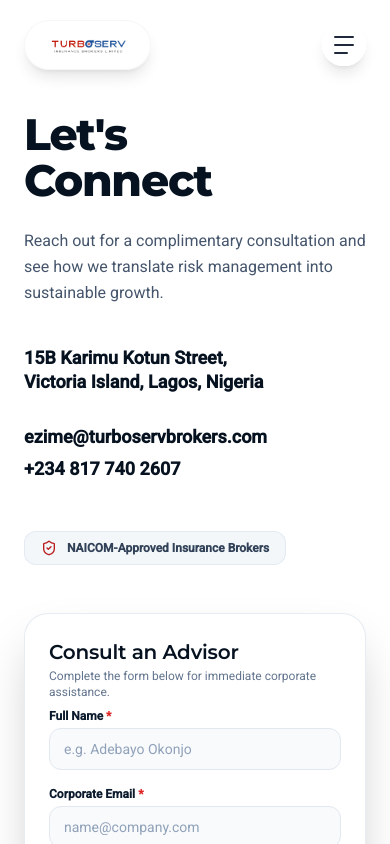
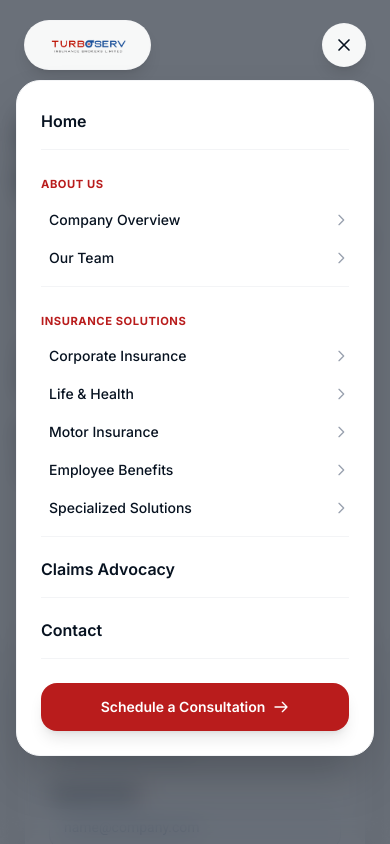
Before and after one commit to The-Bedouin/turboserv, a Next.js app: page /contact in a window 390 px wide. Both pictures are taken after a click on the button 344 px from the left and 45 px from the top of the page. Shown: the top 844 px of the page. Built offline with nearby package versions, Linux system fonts and the light colour scheme.

Commit message:
final fixes on email and what not

```diff
--- a/app/claims/components/ClaimsFAQ.tsx
+++ b/app/claims/components/ClaimsFAQ.tsx
@@ -190,7 +190,7 @@
                 </a>
 
                 <a
-                  href="mailto:claims@turboservbrokers.com"
+                  href="mailto:info@turboservbrokers.com"
                   className="flex items-center gap-4 bg-white/[0.06] border border-white/[0.08] rounded-xl px-5 py-4 hover:bg-red-600/20 hover:border-red-500/30 transition-all duration-300 group"
                 >
                   <div className="w-11 h-11 rounded-xl bg-red-500/15 flex items-center justify-center flex-shrink-0 text-red-400 group-hover:bg-red-600 group-hover:text-white transition-colors duration-300">
@@ -198,7 +198,7 @@
                   </div>
                   <div>
                     <p className="text-white text-sm font-semibold group-hover:text-red-400 transition-colors duration-300">
-                      claims@turboservbrokers.com
+                      info@turboservbrokers.com
                     </p>
                     <p className="text-slate-400 text-xs">Send an email</p>
                   </div>
--- a/app/components/BigBrandFooter.tsx
+++ b/app/components/BigBrandFooter.tsx
@@ -11,10 +11,10 @@
           {/* Contact Details */}
           <div className="space-y-1">
             <a
-              href="mailto:ezime@turboservbrokers.com"
+              href="mailto:info@turboservbrokers.com"
               className="block hover:text-red-600 transition-colors"
             >
-              ezime@turboservbrokers.com
+              info@turboservbrokers.com
             </a>
             <a
               href="tel:08177402607"
--- a/app/components/CoreSolutions.tsx
+++ b/app/components/CoreSolutions.tsx
@@ -1,5 +1,6 @@
 "use client";
 
+import Link from "next/link";
 import { useRef, useState, useEffect } from "react";
 import {
   motion,
@@ -82,21 +83,21 @@
    ───────────────────────────────────────────────────────────── */
 const topRowCards = [
   {
-    href: "/services/corporate-insurance",
+    href: "/solutions/corporate-insurance",
     icon: <IconBuilding />,
     category: "Industrial & Commercial",
     title: "Corporate Insurance",
     desc: "Comprehensive asset defense spanning Fire & Special Perils, Engineering risks, and Oil & Gas operations for large-scale enterprises.",
   },
   {
-    href: "/services/motor-insurance",
+    href: "/solutions/motor",
     icon: <IconCar />,
     category: "Fleet & Mobility",
     title: "Motor Insurance",
     desc: "Enterprise fleet management and full comprehensive motor coverage to keep your operations moving safely at every turn.",
   },
   {
-    href: "/services/employee-benefits",
+    href: "/solutions/employee-benefits",
     icon: <IconGroup />,
     category: "Healthcare & Welfare",
     title: "Employee Benefits",
@@ -106,7 +107,7 @@
 
 const bottomRowCards = [
   {
-    href: "/services/specialized-solutions",
+    href: "/solutions/specialized",
     icon: <IconShield />,
     category: "Growth & Emerging Risk",
     title: "Specialized Solutions",
@@ -114,7 +115,7 @@
     wide: true,
   },
   {
-    href: "/services/claims-advocacy",
+    href: "/claims",
     icon: <IconAnchor />,
     category: "Risk & Claims",
     title: "Claims Advocacy",
@@ -137,7 +138,7 @@
 
 function SolutionCard({ href, icon, category, title, desc }: CardProps) {
   return (
-    <a
+    <Link
       href={href}
       className="group relative flex flex-col h-full bg-white rounded-2xl px-6.5 py-6 border border-gray-100/80 shadow-[0_2px_20px_rgba(7,18,32,0.04)] hover:shadow-[0_16px_48px_rgba(7,18,32,0.10)] hover:-translate-y-1 transition-all duration-300 overflow-hidden"
     >
@@ -176,7 +177,7 @@
           </svg>
         </span>
       </div>
-    </a>
+    </Link>
   );
 }
 
--- a/app/components/Header.tsx
+++ b/app/components/Header.tsx
@@ -1,8 +1,10 @@
 "use client";
 
 import { motion, AnimatePresence } from "framer-motion";
-import { useState } from "react";
+import { useState, useEffect } from "react";
 import Image from "next/image";
+import Link from "next/link";
+import { usePathname } from "next/navigation";
 
 const navLinks = [
   { label: "Home", href: "/" },
@@ -29,31 +31,78 @@
   { label: "Contact", href: "/contact" },
 ];
 
-const fadeDown = {
-  hidden: { opacity: 0, y: -20 },
-  visible: {
-    opacity: 1,
-    y: 0,
-    transition: { duration: 0.8, ease: [0.23, 1, 0.32, 1] as const },
-  },
+export default function Header() {
+  const pathname = usePathname();
+  const [activeDropdown, setActiveDropdown] = useState<string | null>(null);
+  const [mobileMenuOpen, setMobileMenuOpen] = useState(false);
+  const [isVisible, setIsVisible] = useState(true);
+
+  // Lock body scroll when mobile menu is open
+  useEffect(() => {
+    if (mobileMenuOpen) {
+      document.body.style.overflow = "hidden";
+    } else {
+      document.body.style.overflow = "";
+    }
+    return () => {
+      document.body.style.overflow = "";
+    };
+  }, [mobileMenuOpen]);
+
+  // Close mobile menu on route change
+  useEffect(() => {
+    setMobileMenuOpen(false);
+  }, [pathname]);
+
+  // Scroll direction detection
+  useEffect(() => {
+    let lastScrollY = window.scrollY;
+
+    const handleScroll = () => {
+      const currentScrollY = window.scrollY;
+      const isHome = pathname === "/";
+      const threshold = isHome ? window.innerHeight * 0.75 : 80;
+
+      if (currentScrollY <= threshold) {
+        setIsVisible(true);
+      } else {
+        if (currentScrollY > lastScrollY + 5) {
+          // Scrolling down -> hide navbar
+          setIsVisible(false);
+          setActiveDropdown(null);
+        } else if (currentScrollY < lastScrollY - 5) {
+          // Scrolling up -> show navbar
+          setIsVisible(true);
+        }
+      }
+
+      lastScrollY = currentScrollY;
     };
 
-export default function Header() {
-  const [activeDropdown, setActiveDropdown] = useState<string | null>(null);
+    window.addEventListener("scroll", handleScroll, { passive: true });
+    return () => window.removeEventListener("scroll", handleScroll);
+  }, [pathname]);
 
   return (
+    <>
       <motion.header
-      className="fixed top-0 left-0 right-0 z-50 flex items-center justify-between px-6 py-5 md:px-10 lg:px-14"
-      variants={fadeDown}
-      initial="hidden"
-      animate="visible"
+        className="fixed top-0 left-0 right-0 z-50 flex items-center justify-between px-6 py-5 md:px-10 lg:px-14 pointer-events-none"
+        initial={{ y: 0, opacity: 1 }}
+        animate={{
+          y: isVisible || mobileMenuOpen ? 0 : -100,
+          opacity: isVisible || mobileMenuOpen ? 1 : 0,
+        }}
+        transition={{ duration: 0.35, ease: [0.23, 1, 0.32, 1] }}
       >
         {/* Logo — white pill with official Turboserv Logo */}
-      <motion.a
+        <motion.div
+          className="pointer-events-auto"
+          whileHover={{ scale: 1.02 }}
+          transition={{ type: "spring", stiffness: 400, damping: 25 }}
+        >
+          <Link
             href="/"
             className="flex items-center bg-white/95 backdrop-blur-md rounded-full px-5 py-2.5 shadow-lg border border-gray-100/80 hover:bg-white transition-all"
-        whileHover={{ scale: 1.02 }}
-        transition={{ type: "spring", stiffness: 400, damping: 25 }}
             aria-label="Turboserv Insurance Brokers Home"
           >
             <Image
@@ -63,16 +112,13 @@
               height={40}
               className="h-7 sm:h-8 w-auto object-contain"
               priority
+              loading="eager"
             />
-      </motion.a>
+          </Link>
+        </motion.div>
 
-      {/* Navigation — white pill */}
-      <motion.nav
-        className="hidden md:flex items-center bg-white/95 backdrop-blur-md rounded-full px-2 py-2 shadow-lg border border-gray-100"
-        initial={{ opacity: 0, y: -20 }}
-        animate={{ opacity: 1, y: 0 }}
-        transition={{ duration: 0.8, delay: 0.15, ease: [0.23, 1, 0.32, 1] as const }}
-      >
+        {/* Desktop Navigation — white pill */}
+        <nav className="hidden md:flex items-center bg-white/95 backdrop-blur-md rounded-full px-2 py-2 shadow-lg border border-gray-100 pointer-events-auto">
           <ul className="flex items-center gap-1">
             {navLinks.map((link) => (
               <li key={link.label} className="relative">
@@ -99,13 +145,13 @@
                           <ul className="py-2">
                             {link.subLinks.map((subLink) => (
                               <li key={subLink.label}>
-                              <a
+                                <Link
                                   href={subLink.href}
                                   className="block px-5 py-2.5 text-[0.8125rem] text-gray-700 hover:bg-red-50 hover:text-red-600 transition-colors"
                                   onClick={() => setActiveDropdown(null)}
                                 >
                                   {subLink.label}
-                              </a>
+                                </Link>
                               </li>
                             ))}
                           </ul>
@@ -114,12 +160,12 @@
                     </AnimatePresence>
                   </>
                 ) : (
-                <a
+                  <Link
                     href={link.href}
                     className="relative px-4 py-2 text-[0.8125rem] font-medium text-navy-900 rounded-full transition-colors duration-300 hover:text-red-600 hover:bg-navy-50/60"
                   >
                     {link.label}
-                </a>
+                  </Link>
                 )}
               </li>
             ))}
@@ -129,7 +175,7 @@
           <div className="w-px h-6 bg-gray-200 mx-2" />
 
           {/* CTA */}
-        <a
+          <Link
             href="/contact"
             className="group flex items-center gap-2.5 pl-4 pr-2 py-2 text-[0.8125rem] font-medium text-navy-900 rounded-full transition-colors duration-300 hover:text-red-600"
           >
@@ -151,18 +197,103 @@
                 />
               </svg>
             </span>
-        </a>
-      </motion.nav>
+          </Link>
+        </nav>
 
-      {/* Mobile hamburger */}
+        {/* Mobile hamburger button */}
         <button
-        className="md:hidden flex flex-col gap-1.5 bg-white/95 backdrop-blur-md rounded-full p-3 shadow-lg"
-        aria-label="Open menu"
+          onClick={() => setMobileMenuOpen(!mobileMenuOpen)}
+          className="md:hidden flex items-center justify-center w-11 h-11 bg-white/95 backdrop-blur-md rounded-full shadow-lg border border-gray-100/80 pointer-events-auto text-navy-950 hover:text-red-600 transition-colors"
+          aria-label="Toggle navigation menu"
         >
-        <span className="w-5 h-0.5 bg-gray-800 rounded-full" />
-        <span className="w-5 h-0.5 bg-gray-800 rounded-full" />
-        <span className="w-3.5 h-0.5 bg-gray-800 rounded-full" />
+          {mobileMenuOpen ? (
+            <svg className="w-5 h-5" fill="none" viewBox="0 0 24 24" stroke="currentColor" strokeWidth={2}>
+              <path strokeLinecap="round" strokeLinejoin="round" d="M6 18L18 6M6 6l12 12" />
+            </svg>
+          ) : (
+            <svg className="w-5 h-5" fill="none" viewBox="0 0 24 24" stroke="currentColor" strokeWidth={2}>
+              <path strokeLinecap="round" strokeLinejoin="round" d="M4 6h16M4 12h16M4 18h16" />
+            </svg>
+          )}
         </button>
       </motion.header>
+
+      {/* Mobile Menu Backdrop & Drawer */}
+      <AnimatePresence>
+        {mobileMenuOpen && (
+          <>
+            {/* Backdrop Blur */}
+            <motion.div
+              initial={{ opacity: 0 }}
+              animate={{ opacity: 1 }}
+              exit={{ opacity: 0 }}
+              onClick={() => setMobileMenuOpen(false)}
+              className="fixed inset-0 bg-navy-950/60 backdrop-blur-md z-40 md:hidden pointer-events-auto"
+            />
+
+            {/* Mobile Sheet */}
+            <motion.div
+              initial={{ opacity: 0, y: -20, scale: 0.96 }}
+              animate={{ opacity: 1, y: 0, scale: 1 }}
+              exit={{ opacity: 0, y: -20, scale: 0.96 }}
+              transition={{ duration: 0.25, ease: [0.23, 1, 0.32, 1] }}
+              className="fixed left-4 right-4 top-20 bg-white rounded-3xl p-6 shadow-2xl border border-gray-100 z-50 md:hidden pointer-events-auto max-h-[82vh] overflow-y-auto"
+            >
+              <div className="flex flex-col gap-4">
+                {navLinks.map((link) => (
+                  <div key={link.label} className="border-b border-gray-100 pb-3 last:border-0 last:pb-0">
+                    {link.subLinks ? (
+                      <div>
+                        <div className="py-1 mb-1">
+                          <span className="text-[0.7rem] font-bold uppercase tracking-wider text-red-600">
+                            {link.label}
+                          </span>
+                        </div>
+                        <div className="flex flex-col gap-1.5 pl-2">
+                          {link.subLinks.map((sub) => (
+                            <Link
+                              key={sub.label}
+                              href={sub.href}
+                              onClick={() => setMobileMenuOpen(false)}
+                              className="text-sm font-medium text-navy-950 hover:text-red-600 py-1.5 transition-colors flex items-center justify-between"
+                            >
+                              <span>{sub.label}</span>
+                              <svg className="w-4 h-4 text-gray-400" fill="none" viewBox="0 0 24 24" stroke="currentColor">
+                                <path strokeLinecap="round" strokeLinejoin="round" strokeWidth={2} d="M9 5l7 7-7 7" />
+                              </svg>
+                            </Link>
+                          ))}
+                        </div>
+                      </div>
+                    ) : (
+                      <Link
+                        href={link.href}
+                        onClick={() => setMobileMenuOpen(false)}
+                        className="text-base font-semibold text-navy-950 hover:text-red-600 block py-1 transition-colors"
+                      >
+                        {link.label}
+                      </Link>
+                    )}
+                  </div>
+                ))}
+
+                <div className="pt-2">
+                  <Link
+                    href="/contact"
+                    onClick={() => setMobileMenuOpen(false)}
+                    className="w-full py-3.5 bg-red-600 hover:bg-red-700 active:scale-[0.99] text-white font-semibold text-sm rounded-2xl flex items-center justify-center gap-2 shadow-lg transition-all"
+                  >
+                    <span>Schedule a Consultation</span>
+                    <svg className="w-4 h-4" fill="none" viewBox="0 0 24 24" stroke="currentColor" strokeWidth={2}>
+                      <path strokeLinecap="round" strokeLinejoin="round" d="M14 5l7 7m0 0l-7 7m7-7H3" />
+                    </svg>
+                  </Link>
+                </div>
+              </div>
+            </motion.div>
+          </>
+        )}
+      </AnimatePresence>
+    </>
   );
 }
--- a/app/components/MegaFooter.tsx
+++ b/app/components/MegaFooter.tsx
@@ -284,10 +284,10 @@
               </p>
               <p>
                 <a
-                  href="mailto:ezime@turboservbrokers.com"
+                  href="mailto:info@turboservbrokers.com"
                   className="hover:text-red-400 transition-colors duration-300"
                 >
-                  ezime@turboservbrokers.com
+                  info@turboservbrokers.com
                 </a>
               </p>
             </div>
--- a/app/contact/components/ContactContent.tsx
+++ b/app/contact/components/ContactContent.tsx
@@ -86,11 +86,11 @@
             {/* Email & Phone */}
             <div className="space-y-1 pt-1">
               <a
-                href="mailto:ezime@turboservbrokers.com"
+                href="mailto:info@turboservbrokers.com"
                 className="block font-bold text-navy-950 text-lg sm:text-xl hover:text-red-600 transition-colors"
-                aria-label="Email ezime@turboservbrokers.com"
+                aria-label="Email info@turboservbrokers.com"
               >
-                ezime@turboservbrokers.com
+                info@turboservbrokers.com
               </a>
               <a
                 href="tel:08177402607"
--- a/app/layout.tsx
+++ b/app/layout.tsx
@@ -121,6 +121,7 @@
   return (
     <html
       lang="en"
+      data-scroll-behavior="smooth"
       className={`${inter.variable} ${playfairDisplay.variable} ${greatVibes.variable} ${merriweather.variable} ${montserrat.variable} ${roboto.variable}`}
       suppressHydrationWarning
     >
--- a/app/page.tsx
+++ b/app/page.tsx
@@ -36,7 +36,7 @@
         "Turboserv Insurance Brokers Limited is a professional insurance brokerage and risk management consulting firm dedicated to providing comprehensive insurance solutions that protect individuals, businesses, and corporate organizations.",
       foundingDate: "2010",
       telephone: "+234-817-740-2607",
-      email: "ezime@turboservbrokers.com",
+      email: "info@turboservbrokers.com",
       address: {
         "@type": "PostalAddress",
         streetAddress: "15B Karimu Kotun Street",
--- a/app/solutions/corporate-insurance/components/BrokersEdge.tsx
+++ b/app/solutions/corporate-insurance/components/BrokersEdge.tsx
@@ -144,31 +144,6 @@
           ))}
         </div>
 
-        {/* Stats bar */}
-        <motion.div
-          initial="hidden"
-          animate={inView ? "visible" : "hidden"}
-          variants={fadeUp}
-          custom={4}
-          className="mt-14 grid grid-cols-2 md:grid-cols-4 gap-6 bg-white rounded-2xl border border-slate-200 px-8 py-8 shadow-sm"
-        >
-          {[
-            { value: "20+", label: "Years of market relationships" },
-            { value: "₦50Bn+", label: "Corporate assets under management" },
-            { value: "98%", label: "Claims satisfaction rate" },
-            { value: "A-Rated", label: "Insurer panel only" },
-          ].map((stat) => (
-            <div key={stat.label} className="text-center">
-              <div
-                className="text-[1.875rem] font-black text-navy-950 leading-none mb-1.5"
-                style={{ fontFamily: "var(--font-display)" }}
-              >
-                {stat.value}
-              </div>
-              <div className="text-slate-500 text-[0.75rem] leading-relaxed">{stat.label}</div>
-            </div>
-          ))}
-        </motion.div>
       </div>
     </section>
   );
--- a/app/team/components/CoreTeamGrid.tsx
+++ b/app/team/components/CoreTeamGrid.tsx
@@ -55,11 +55,6 @@
     image: "/EnduranceBenson.png",
     bio: "Drives operational excellence across all administrative functions, keeping the business running smoothly day-to-day.",
     linkedin: "#",
-    imageStyle: {
-      objectPosition: "80% 15%",
-      transform: "scale(1.75) translateX(-8%)",
-      transformOrigin: "center center",
-    },
   },
   {
     name: "Stella Agwu",
```
Lines whose indentation alone changed are shown as unchanged.
